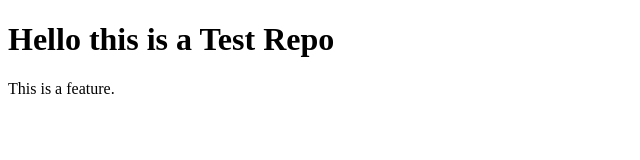
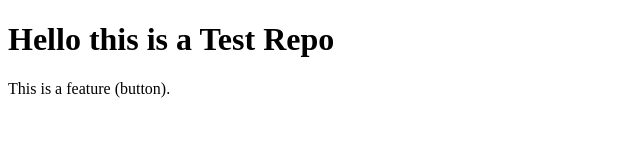
Before and after one commit to NKashyap21/TestRepo, a plain HTML site: page index.html in a window 1280 px wide. Shown: the full height of the page, 0-640 px from the left. Drawn offline with Linux system fonts and the light colour scheme.

```diff
--- a/index.html
+++ b/index.html
@@ -7,6 +7,6 @@
 </head>
 <body>
     <h1>Hello this is a Test Repo</h1>
-    <p>This is a feature.</p>
+    <p>This is a feature (button).</p>
 </body>
 </html>
```
